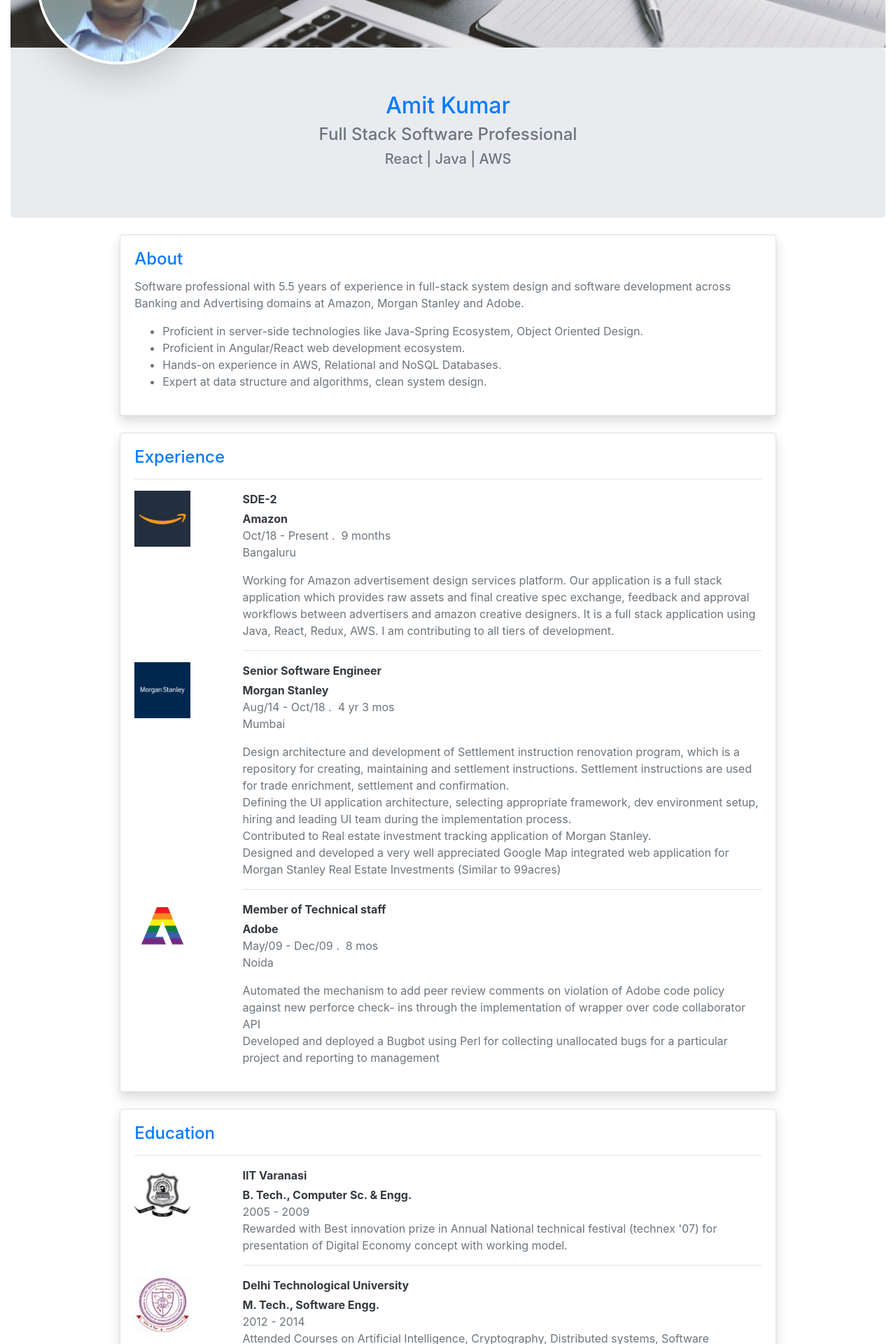
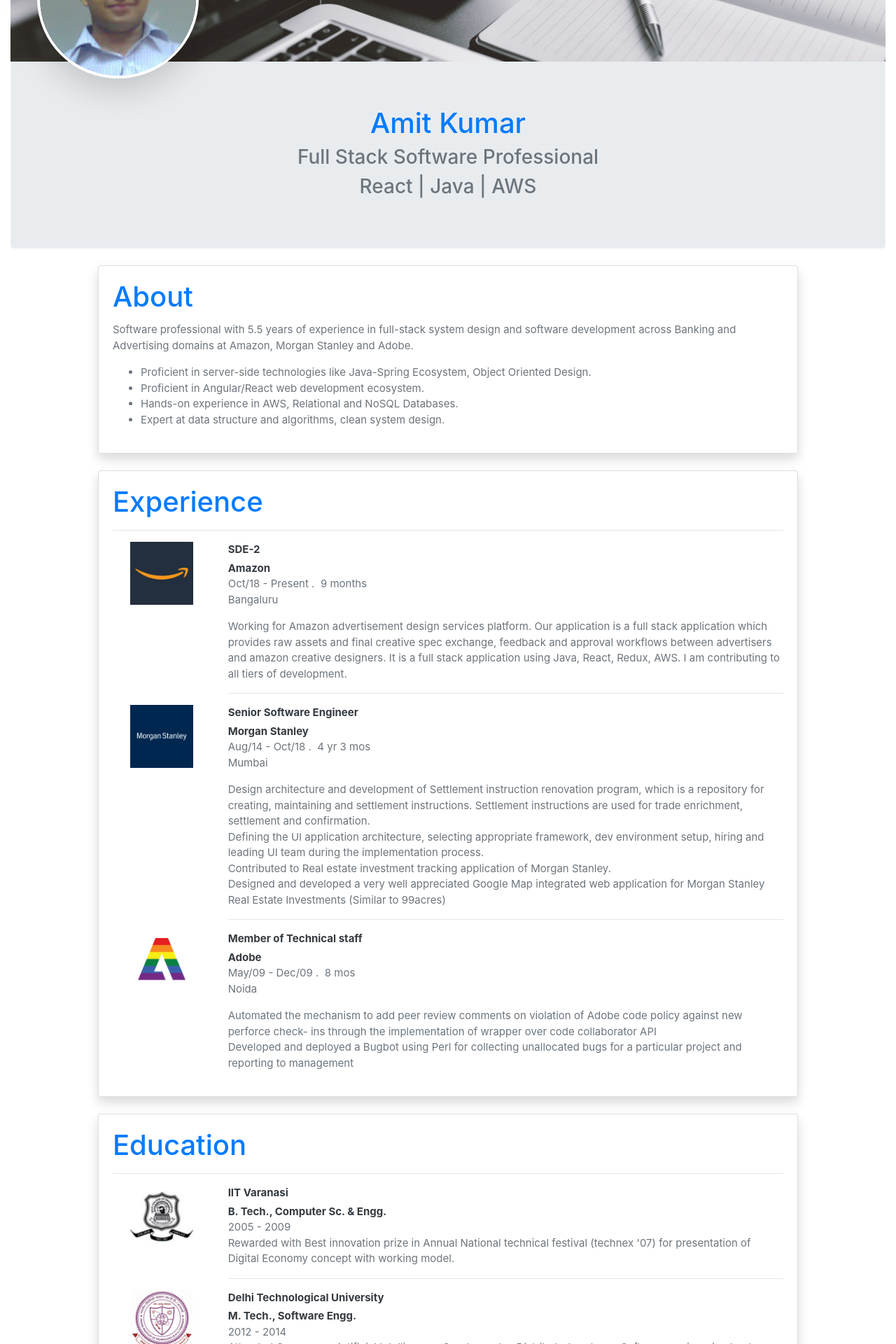
Before and after one commit to amit-kumar-cse/amiku.dev, a React (Create React App) app: page / in a window 1280 px wide. Shown: the part 380-2300 px from the top of the page at 70% size. Built offline with nearby package versions, Linux system fonts and the light colour scheme.

Commit message:
changes done on first deployment

```diff
--- a/src/App.js
+++ b/src/App.js
@@ -17,7 +17,7 @@
 
 
     return (
-        <div className={`${classes.App} container-fluid`}>
+        <div className={`container-fluid ${classes.App}`}>
             <div className={classes.bgImageContainer}>
                 <img src='./images/bg.jpg' alt={'Background'}/>
             </div>
@@ -25,9 +25,9 @@
             <div className='jumbotron text-center position-relative mb-4'>
                 <img src='./images/amit-kumar.jpg' className={`${classes.photo} rounded-circle img-fluid shadow-lg`}
                      alt={'Amit Kumar'}/>
-                <h2 className='text-primary'>Amit Kumar</h2>
-                <h4 className='text-secondary'>Full Stack Software Professional</h4>
-                <h5 className='text-secondary'>React | Java | AWS</h5>
+                <h1 className={`text-primary ${classes.title}`}>Amit Kumar</h1>
+                <h3 className='text-secondary'>Full Stack Software Professional</h3>
+                <h3 className='text-secondary'>React | Java | AWS</h3>
             </div>
 
             {/*body*/}
--- a/src/App.module.scss
+++ b/src/App.module.scss
@@ -5,6 +5,7 @@
 .App {
   text-align: center;
   min-width: 500px;
+  margin-top: 20px;
 }
 
 //photo
@@ -20,18 +21,28 @@
   .photo {
     border: 2px solid white;
   }
+
+  //.title {
+  //  font-size: 32px !important;
+  //}
 }
 
 @include media-breakpoint-between(sm, md) {
   .photo {
     border: 3px solid white;
   }
+  //.title {
+  //  font-size: 26px !important;
+  //}
 }
 
 @include media-breakpoint-between(lg, xl) {
   .photo {
     border: 4px solid white;
   }
+  //.title {
+  //  font-size: 32px !important;
+  //}
 }
 
 .bgImageContainer {
--- a/src/components/aboutMe.js
+++ b/src/components/aboutMe.js
@@ -1,11 +1,12 @@
 import React from 'react';
 import commonClasses from "./commons.module.scss";
+import classes from "./details.module.scss";
 
 const aboutMe = props => {
     return (
         <div className={`card text-secondary ${commonClasses.detailSection} shadow mb-4`}>
-            <div className="card-body text-left">
-                <h4 className="card-title text-primary">About</h4>
+            <div className={`${classes.fontsSize} card-body text-left`}>
+                <h1 className="card-title text-primary">About</h1>
                 {/*<hr/>*/}
                 <div>
                     <p>Software professional with 5.5 years of experience in full-stack system design and software
--- a/src/components/commons.module.scss
+++ b/src/components/commons.module.scss
@@ -8,14 +8,14 @@
   }
 }
 
-@include media-breakpoint-between(sm, md) {
+@include media-breakpoint-between(sm, lg) {
   .detailSection {
-    width: 90%;
+    width: 100%;
   }
 }
 
-@include media-breakpoint-between(lg, xl) {
+@include media-breakpoint-only(xl) {
   .detailSection {
-    width: 75%;
+    width: 80%;
   }
 }
--- /dev/null
+++ b/src/components/details.module.scss
@@ -0,0 +1,46 @@
+@import "../../node_modules/bootstrap/scss/mixins";
+@import "../../node_modules/bootstrap/scss/functions";
+@import "../../node_modules/bootstrap/scss/variables";
+
+@include media-breakpoint-only(xs) {
+  .fontsSize {
+    font-size: 30px !important;
+  }
+}
+
+@include media-breakpoint-only(sm) {
+  .fontsSize {
+    font-size: 24px !important;
+  }
+}
+
+@include media-breakpoint-only(md) {
+  .fontsSize {
+    font-size: 4vmin !important;
+  }
+}
+
+
+@include media-breakpoint-only(lg) {
+  .fontsSize {
+    font-size: 14px !important;
+  }
+}
+
+@include media-breakpoint-only(xl) {
+  .fontsSize {
+    font-size: 15px !important;
+  }
+}
+
+.companyIcon {
+  display: flex;
+  justify-content: center;
+  align-items: flex-start;
+}
+
+.companyIcon img {
+  width: 100%;
+  max-width: 90px;
+  margin-left: 5px;
+}
--- a/src/components/education.js
+++ b/src/components/education.js
@@ -1,7 +1,8 @@
 import React, {Component} from 'react';
 import PropTypes from 'prop-types';
 
-import './experience.scss';
+import classes from './details.module.scss';
+
 
 class Education extends Component {
 
@@ -30,10 +31,10 @@
     render() {
         return (
             <div className='row'>
-                <div className='col-12 col-md-2'>
-                    <img src={'./images/' + this.props.education.icon} className='company-icon pb-3' alt={this.props.education.firm}/>
+                <div className={`col-12 col-sm-2 ${classes.companyIcon}`}>
+                    <img src={'./images/' + this.props.education.icon} className='pb-3' alt={this.props.education.firm}/>
                 </div>
-                <div className='col-12 col-md-10'>
+                <div className={`${classes.fontsSize} col-12 col-sm-10`}>
                     <div className='text-dark mb-1 font-weight-bolder'>{this.props.education.college}</div>
                     <div className='text-dark font-weight-bold'>
                         {this.props.education.degree +', ' + this.props.education.specialization}
--- a/src/components/educationList.js
+++ b/src/components/educationList.js
@@ -7,7 +7,7 @@
     return (
         <div className={`card text-secondary ${commonClasses.detailSection} mb-4 shadow`}>
             <div className="card-body text-left">
-                <h4 className="card-title text-primary">Education</h4>
+                <h1 className="card-title text-primary">Education</h1>
                 <hr/>
                 <Education education={educationData[0]}>
                     <div>Rewarded with Best innovation prize in Annual National technical festival (technex '07)
--- a/src/components/experience.js
+++ b/src/components/experience.js
@@ -1,16 +1,16 @@
 import React, {Component} from 'react';
 import PropTypes from 'prop-types';
 
-import './experience.scss';
+import classes from './details.module.scss';
 
 class Experience extends Component {
     render() {
         return (
             <div className='row'>
-                <div className='col-12 col-md-2'>
-                    <img src={'./images/' + this.props.experience.icon} className='company-icon pb-3' alt={this.props.experience.firm}/>
+                <div className={`col-12 col-sm-2 ${classes.companyIcon}`}>
+                    <img src={'./images/' + this.props.experience.icon} className={`pb-3`} alt={this.props.experience.firm}/>
                 </div>
-                <div className='col-12 col-md-10'>
+                <div className={`${classes.fontsSize} col-12 col-sm-10`}>
                     <div className='text-dark mb-1 font-weight-bolder'>{this.props.experience.position}</div>
                     <div className='text-dark font-weight-bold'>{this.props.experience.firm}</div>
                     <div className='text-secondary'>
--- a/src/components/experience.scss
+++ /dev/null
@@ -1,3 +0,0 @@
-.company-icon {
-  width: 80px;
-}
--- a/src/components/experienceList.js
+++ b/src/components/experienceList.js
@@ -9,7 +9,7 @@
     return (
         <div className={`card text-secondary ${commonClasses.detailSection} shadow mb-4`}>
             <div className="card-body text-left">
-                <h4 className="card-title text-primary">Experience</h4>
+                <h1 className="card-title text-primary">Experience</h1>
                 <hr/>
                 <Experience experience={experienceData[0]}>
                     <div className='pt-3'>Working for Amazon advertisement design services platform. Our application is a full
```
